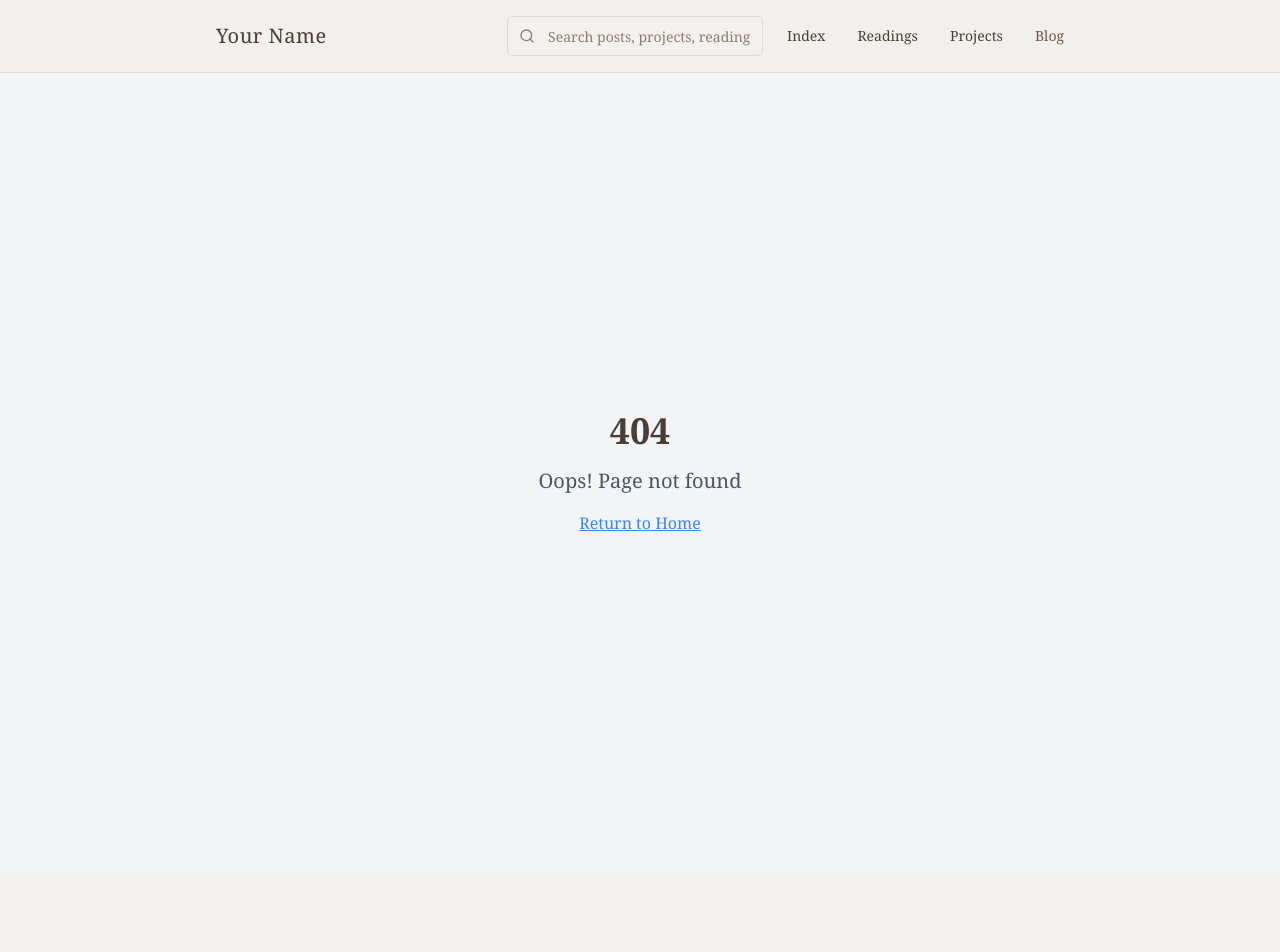
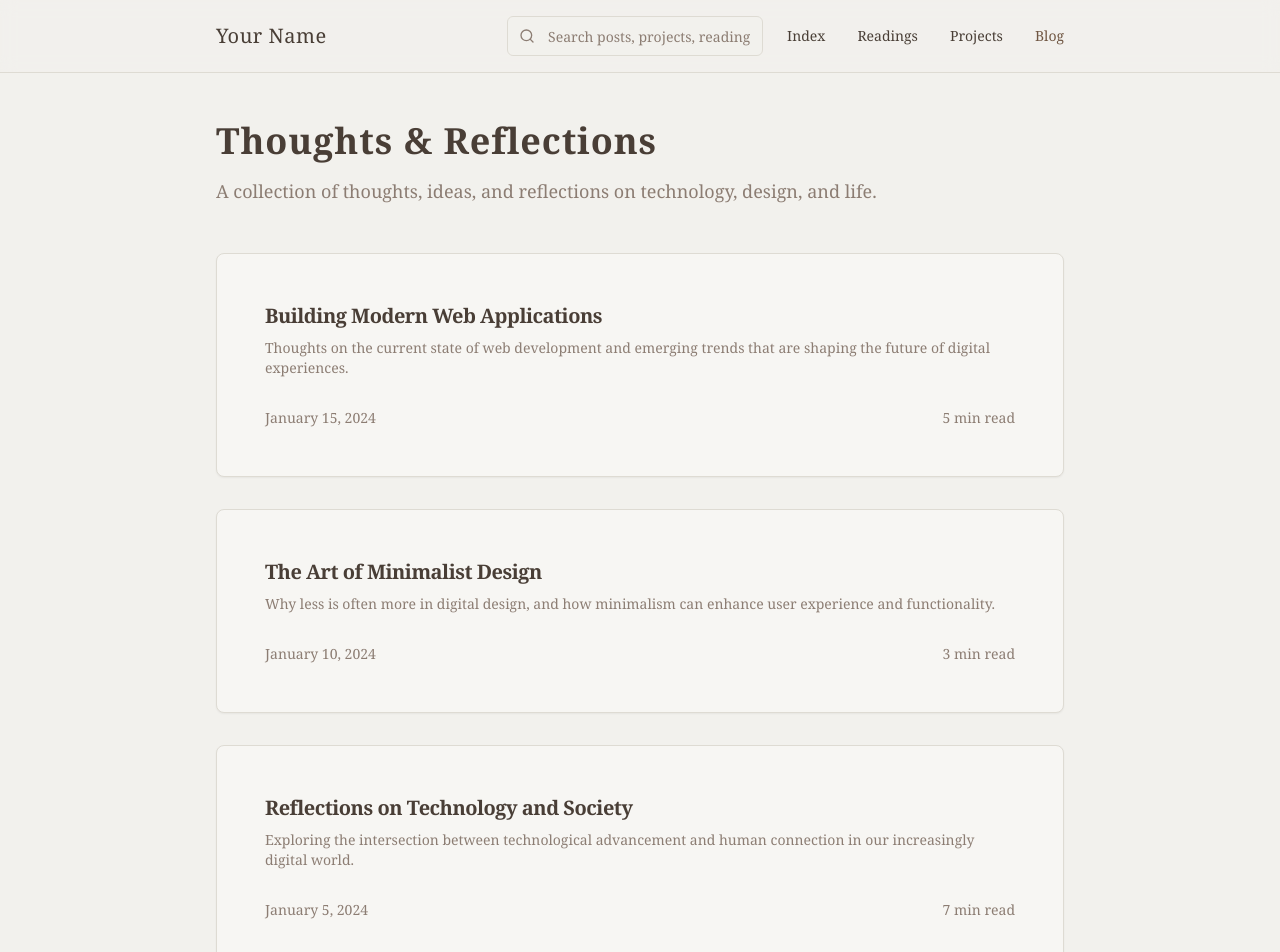
Before and after one commit to aymeric-roucher/personal-homepage, a React (Vite) app: page /blog in a window 1280 px wide. Before the commit this address had no page. Shown: the top 952 px of the page. Before the commit the page ends 873 px from the top, so only its background shows below. Built offline with nearby package versions, Linux system fonts and the light colour scheme.

Commit message:
Fix 404 on blog page
The blog page is returning a 404 error. This commit addresses the issue.

```diff
--- a/src/App.tsx
+++ b/src/App.tsx
@@ -7,6 +7,7 @@ import Navigation from "./components/Navigation";
 import Index from "./pages/Index";
 import Readings from "./pages/Readings";
 import Projects from "./pages/Projects";
+import Blog from "./pages/Blog";
 import NotFound from "./pages/NotFound";
 
 const queryClient = new QueryClient();
@@ -22,6 +23,7 @@ const App = () => (
           <Route path="/" element={<Index />} />
           <Route path="/readings" element={<Readings />} />
           <Route path="/projects" element={<Projects />} />
+          <Route path="/blog" element={<Blog />} />
           <Route path="*" element={<NotFound />} />
         </Routes>
       </BrowserRouter>
--- /dev/null
+++ b/src/pages/Blog.tsx
@@ -0,0 +1,84 @@
+import { Card, CardContent, CardDescription, CardHeader, CardTitle } from "@/components/ui/card";
+
+const Blog = () => {
+  // Sample blog posts - replace with real content
+  const blogPosts = [
+    {
+      id: 1,
+      title: "Building Modern Web Applications",
+      excerpt: "Thoughts on the current state of web development and emerging trends that are shaping the future of digital experiences.",
+      date: "2024-01-15",
+      readTime: "5 min read"
+    },
+    {
+      id: 2,
+      title: "The Art of Minimalist Design",
+      excerpt: "Why less is often more in digital design, and how minimalism can enhance user experience and functionality.",
+      date: "2024-01-10",
+      readTime: "3 min read"
+    },
+    {
+      id: 3,
+      title: "Reflections on Technology and Society",
+      excerpt: "Exploring the intersection between technological advancement and human connection in our increasingly digital world.",
+      date: "2024-01-05",
+      readTime: "7 min read"
+    }
+  ];
+
+  return (
+    <div className="min-h-screen bg-background">
+      <div className="max-w-4xl mx-auto px-6 py-12">
+        <div className="mb-12">
+          <h1 className="abbey-heading text-4xl font-bold mb-4 text-foreground">
+            Thoughts & Reflections
+          </h1>
+          <p className="abbey-text text-lg text-muted-foreground">
+            A collection of thoughts, ideas, and reflections on technology, design, and life.
+          </p>
+        </div>
+
+        <div className="space-y-8">
+          {blogPosts.map((post) => (
+            <Card key={post.id} className="abbey-card hover:shadow-lg transition-all duration-300">
+              <CardHeader>
+                <div className="flex justify-between items-start mb-2">
+                  <div className="flex-1">
+                    <CardTitle className="abbey-heading text-xl mb-2 hover:text-primary transition-colors cursor-pointer">
+                      {post.title}
+                    </CardTitle>
+                    <CardDescription className="abbey-text text-muted-foreground">
+                      {post.excerpt}
+                    </CardDescription>
+                  </div>
+                </div>
+                <div className="flex items-center justify-between text-sm text-muted-foreground pt-4">
+                  <time dateTime={post.date}>
+                    {new Date(post.date).toLocaleDateString('en-US', {
+                      year: 'numeric',
+                      month: 'long',
+                      day: 'numeric'
+                    })}
+                  </time>
+                  <span>{post.readTime}</span>
+                </div>
+              </CardHeader>
+            </Card>
+          ))}
+        </div>
+
+        <div className="mt-16 p-8 bg-muted/30 rounded-lg border border-border">
+          <h2 className="abbey-heading text-xl font-semibold mb-4 text-foreground">
+            More Coming Soon
+          </h2>
+          <p className="abbey-text text-muted-foreground">
+            This space will grow with more thoughts and reflections.
+            Check back regularly for new posts and insights.
+          </p>
+        </div>
+      </div>
+    </div>
+  );
+};
+
+export default Blog;
```
